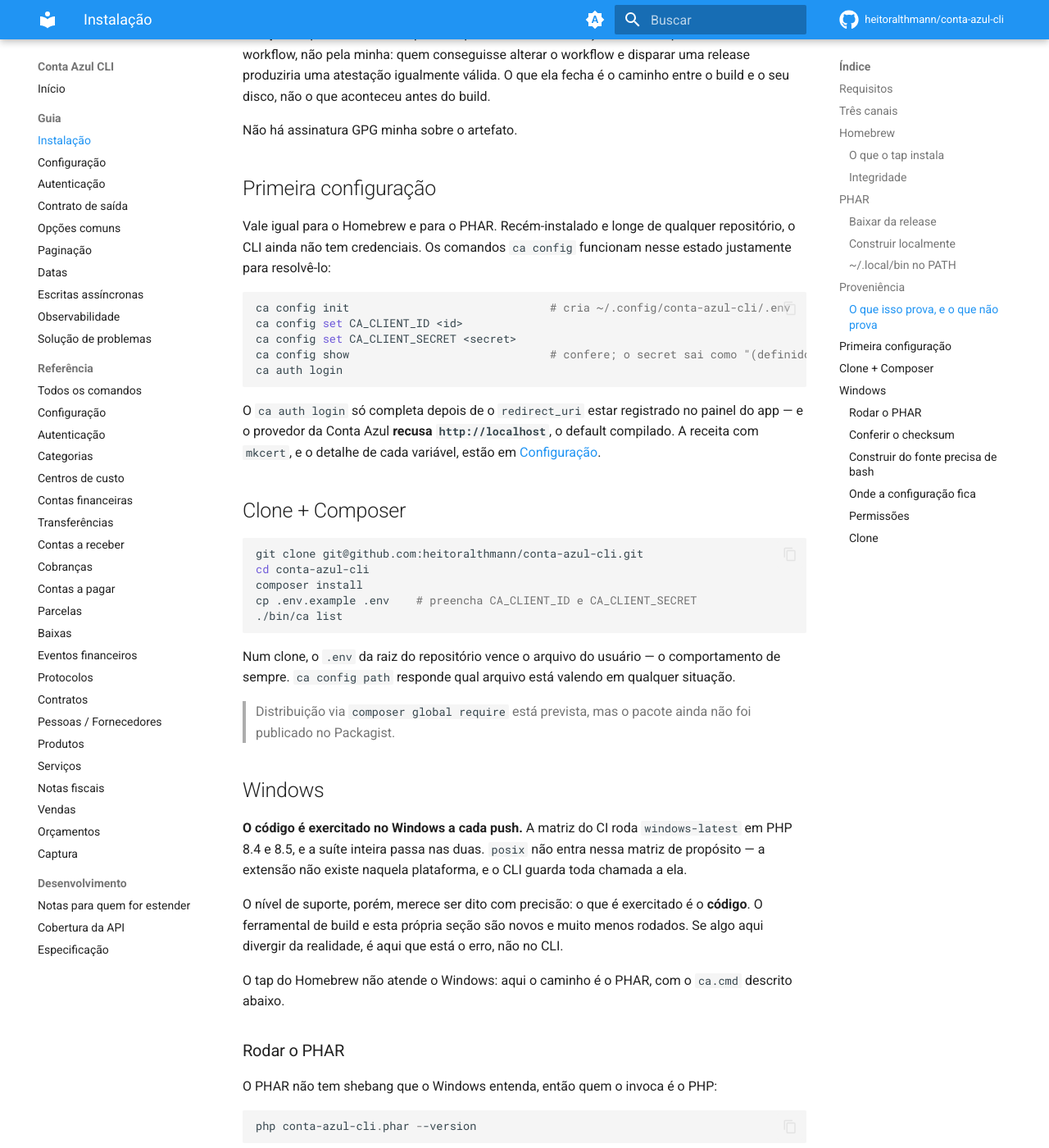
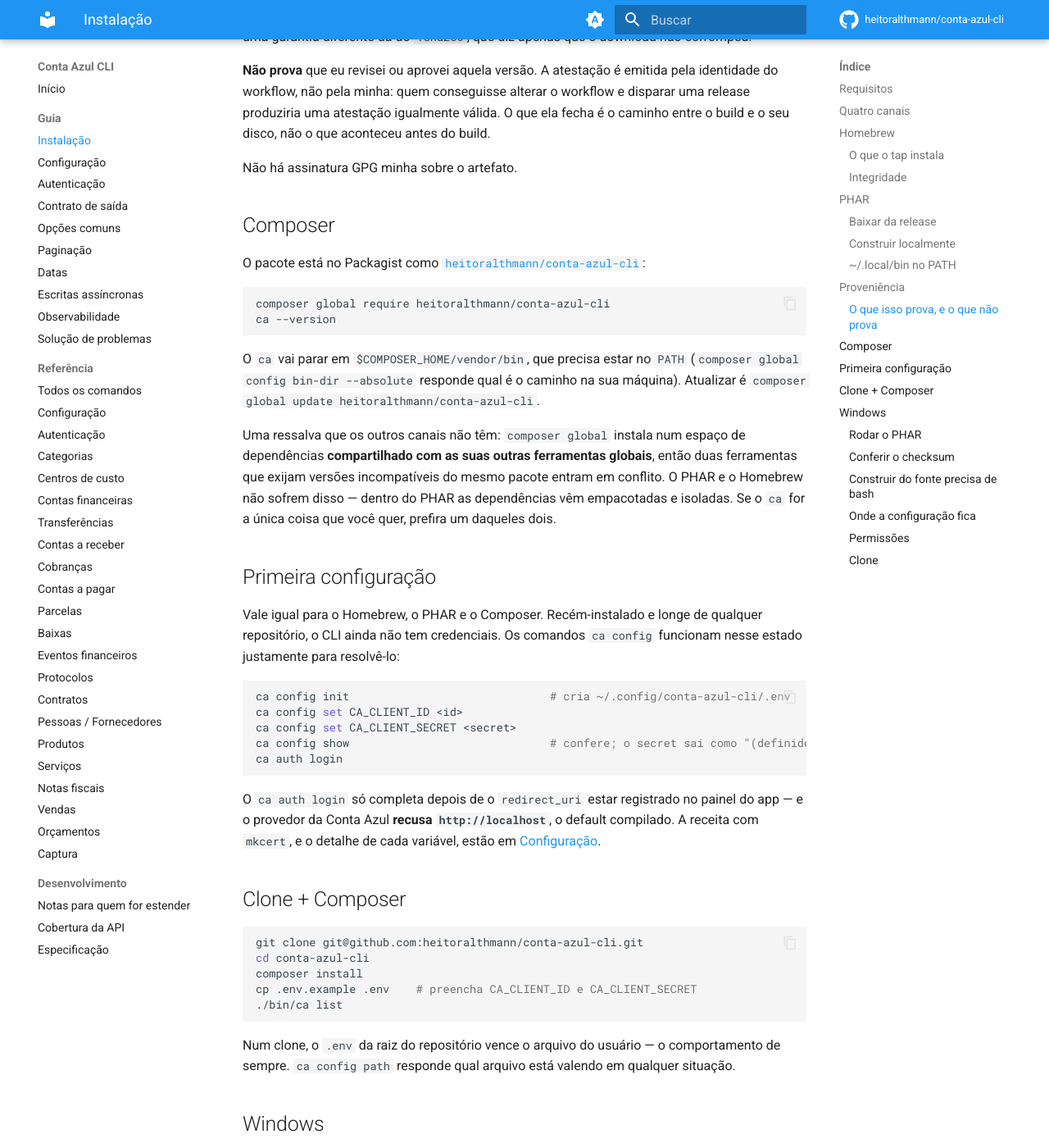
Before and after one commit to heitoralthmann/conta-azul-cli, an MkDocs documentation site: the page built from docs/guia/instalacao.md, in a window 1280 px wide and 1400 px high, scrolled down 3770 px. Shown: the whole window at 82% size. Built offline with MkDocs 1.6.1 and Material for MkDocs 9.7.7, drawn with Linux system fonts in a browser that asks for light colours; comment, search, counter and statistics services are not loaded; some of the changed text lies outside the part shown.

Commit message:
docs: o Packagist deixou de ser promessa
O pacote está publicado, então as duas frases que diziam que ele não estava
viram instrução. Testei o canal antes de documentá-lo: composer global require
num COMPOSER_HOME isolado instala e o binário responde 'ca 0.18.0' — o fallback
../../../autoload.php de bin/ca, que já existia, é o que faz isso funcionar.

A seção entra entre os canais de uso, não depois de Clone + Composer, onde a
frase antiga morava por acidente. E diz a ressalva que os outros canais não
têm: composer global compartilha o espaço de dependências com as demais
ferramentas globais.

````diff
--- a/docs/guia/instalacao.md
+++ b/docs/guia/instalacao.md
@@ -9,15 +9,16 @@
 - Uma aplicação registrada no portal de desenvolvedores da Conta Azul (`client_id` + `client_secret`)
 - Uma conta Conta Azul com **plano elegível para uso da API** (veja [Solução de problemas](solucao-de-problemas.md))
 
-## Três canais
+## Quatro canais
 
 | Canal | Para quê |
 |---|---|
 | **Homebrew** | Um `ca` global em macOS ou Linux, com `brew upgrade` para atualizar. É o caminho de uso. |
 | **PHAR** | O mesmo binário, sem Homebrew por perto — e o caminho do Windows. |
+| **Composer** | Para quem já vive no ecossistema PHP e quer o `ca` junto das outras ferramentas globais. |
 | **Clone + Composer** | Mexer no código, rodar os testes, regenerar a documentação. É o caminho de desenvolvimento. |
 
-Os três leem o mesmo arquivo de ambiente, encontrado pelo mesmo
+Os quatro leem o mesmo arquivo de ambiente, encontrado pelo mesmo
 [search path](configuracao.md). Os dois primeiros entregam o mesmo artefato: o
 Homebrew instala exatamente o `.phar` que a release publica. A diferença prática
 é que, dentro do PHAR, o `.env` da raiz do repositório não é candidato — as
@@ -173,10 +174,31 @@ do build.
 
 Não há assinatura GPG minha sobre o artefato.
 
+## Composer
+
+O pacote está no Packagist como
+[`heitoralthmann/conta-azul-cli`](https://packagist.org/packages/heitoralthmann/conta-azul-cli):
+
+```bash
+composer global require heitoralthmann/conta-azul-cli
+ca --version
+```
+
+O `ca` vai parar em `$COMPOSER_HOME/vendor/bin`, que precisa estar no `PATH`
+(`composer global config bin-dir --absolute` responde qual é o caminho na sua
+máquina). Atualizar é `composer global update heitoralthmann/conta-azul-cli`.
+
+Uma ressalva que os outros canais não têm: `composer global` instala num espaço
+de dependências **compartilhado com as suas outras ferramentas globais**, então
+duas ferramentas que exijam versões incompatíveis do mesmo pacote entram em
+conflito. O PHAR e o Homebrew não sofrem disso — dentro do PHAR as dependências
+vêm empacotadas e isoladas. Se o `ca` for a única coisa que você quer, prefira
+um daqueles dois.
+
 ## Primeira configuração
 
-Vale igual para o Homebrew e para o PHAR. Recém-instalado e longe de qualquer
-repositório, o CLI ainda não tem credenciais. Os comandos `ca config` funcionam nesse estado justamente para
+Vale igual para o Homebrew, o PHAR e o Composer. Recém-instalado e longe de
+qualquer repositório, o CLI ainda não tem credenciais. Os comandos `ca config` funcionam nesse estado justamente para
 resolvê-lo:
 
 ```bash
@@ -205,8 +227,6 @@ cp .env.example .env    # preencha CA_CLIENT_ID e CA_CLIENT_SECRET
 Num clone, o `.env` da raiz do repositório vence o arquivo do usuário — o
 comportamento de sempre. `ca config path` responde qual arquivo está valendo em
 qualquer situação.
-
-> Distribuição via `composer global require` está prevista, mas o pacote ainda não foi publicado no Packagist.
 
 ## Windows
 
````
Also changed, not shown: CHANGELOG.md (+7 -0 lines), README.md (+7 -1 lines).
